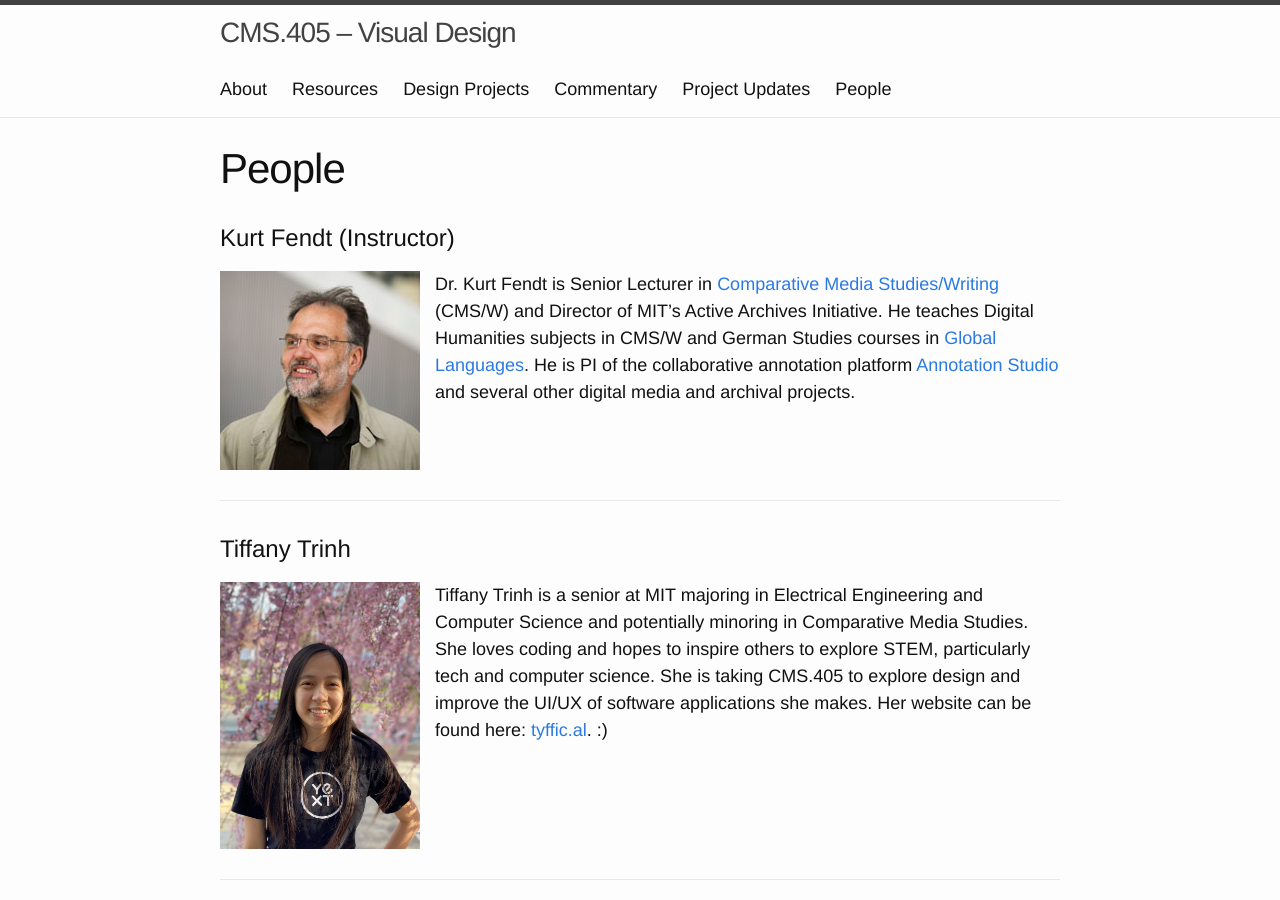
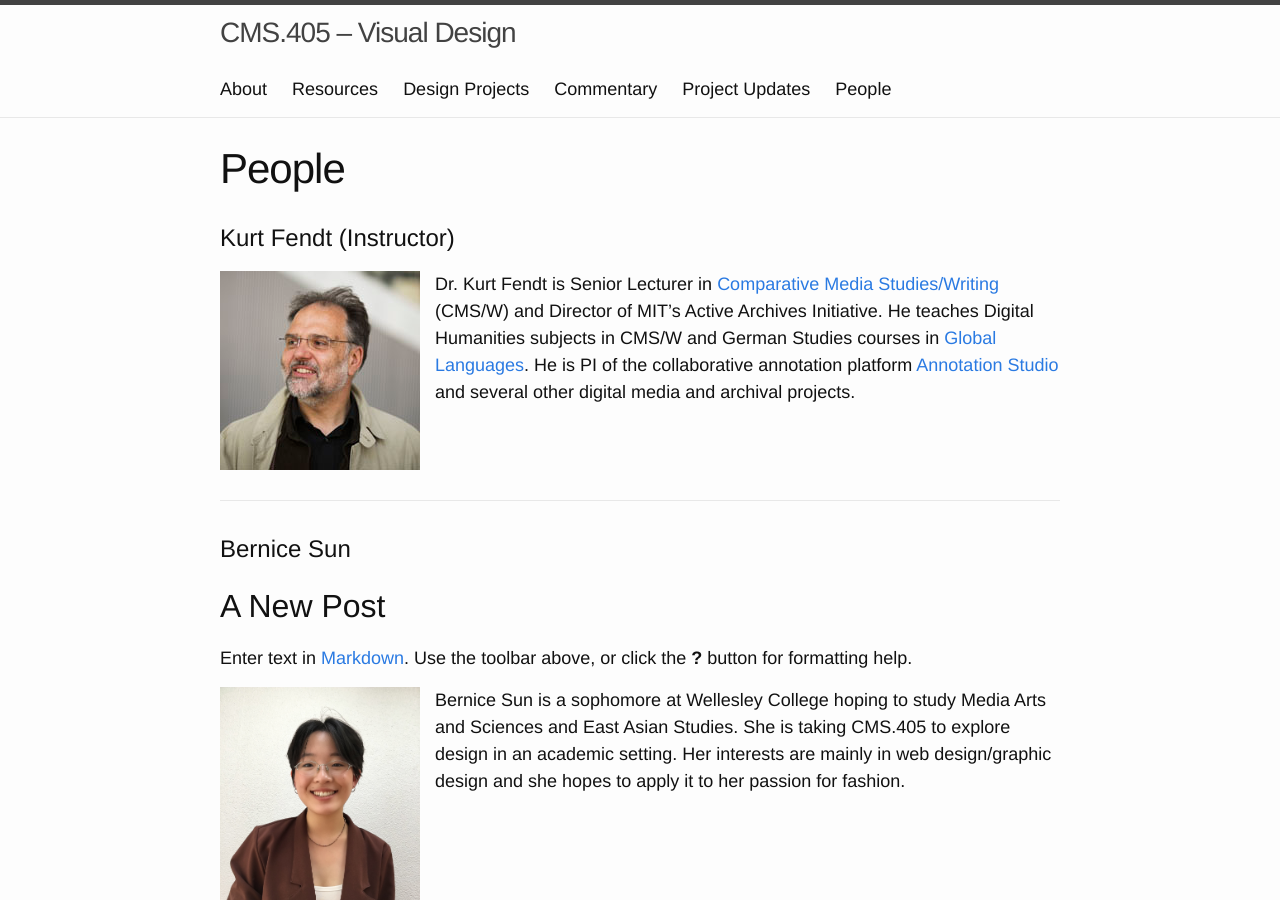
Before and after one commit to cms635/cms405.github.io, a Jekyll site: the page built from people.html, in a window 1280 px wide and 900 px high. Built offline with Jekyll 4.4.1, drawn with Linux system fonts in a browser that asks for light colours.

Commit message:
bio for Bernice Sun

```diff
--- a/_posts/2021-09-11-bernice-sun.md
+++ b/_posts/2021-09-11-bernice-sun.md
@@ -1,8 +1,9 @@
 ---
 layout: post
-published: false
-category: updates
+published: true
+category: people
 title: Bernice Sun
+author: Bernice Sun
 ---
 ## A New Post
 
```
